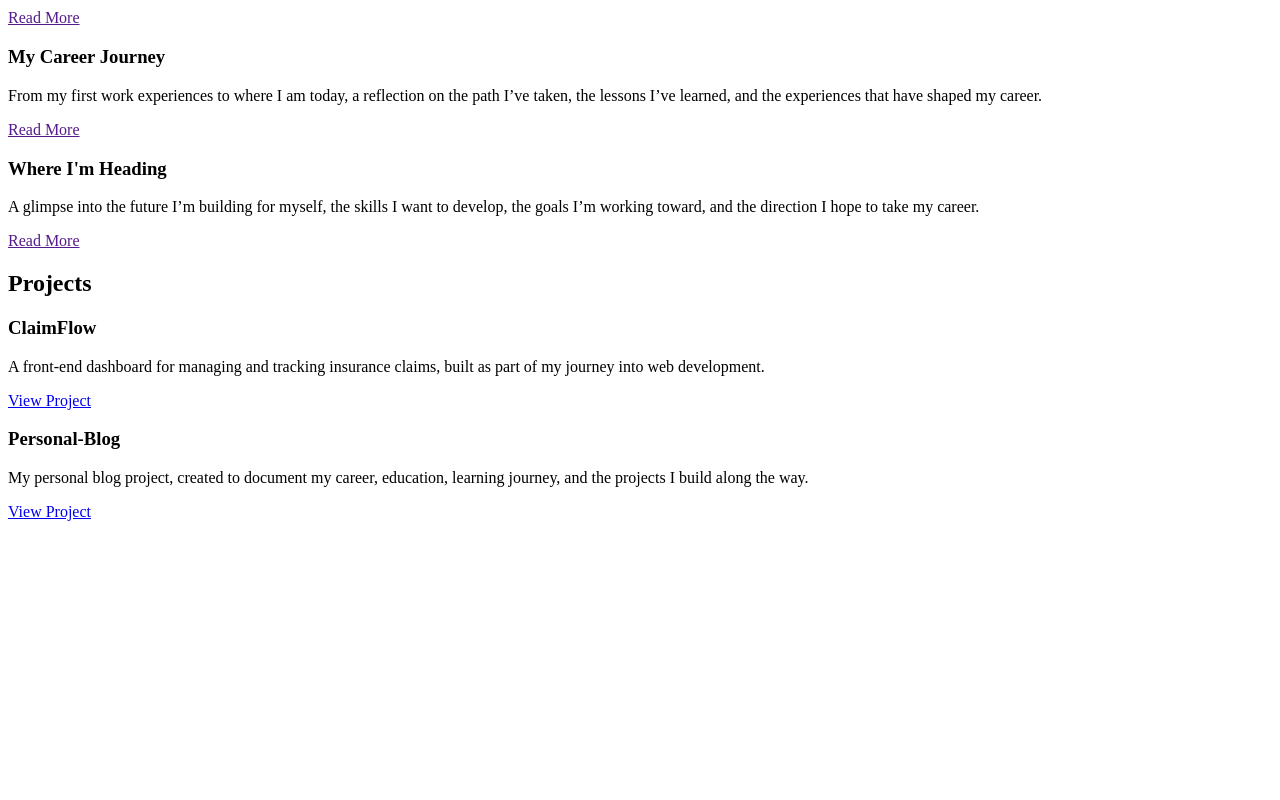
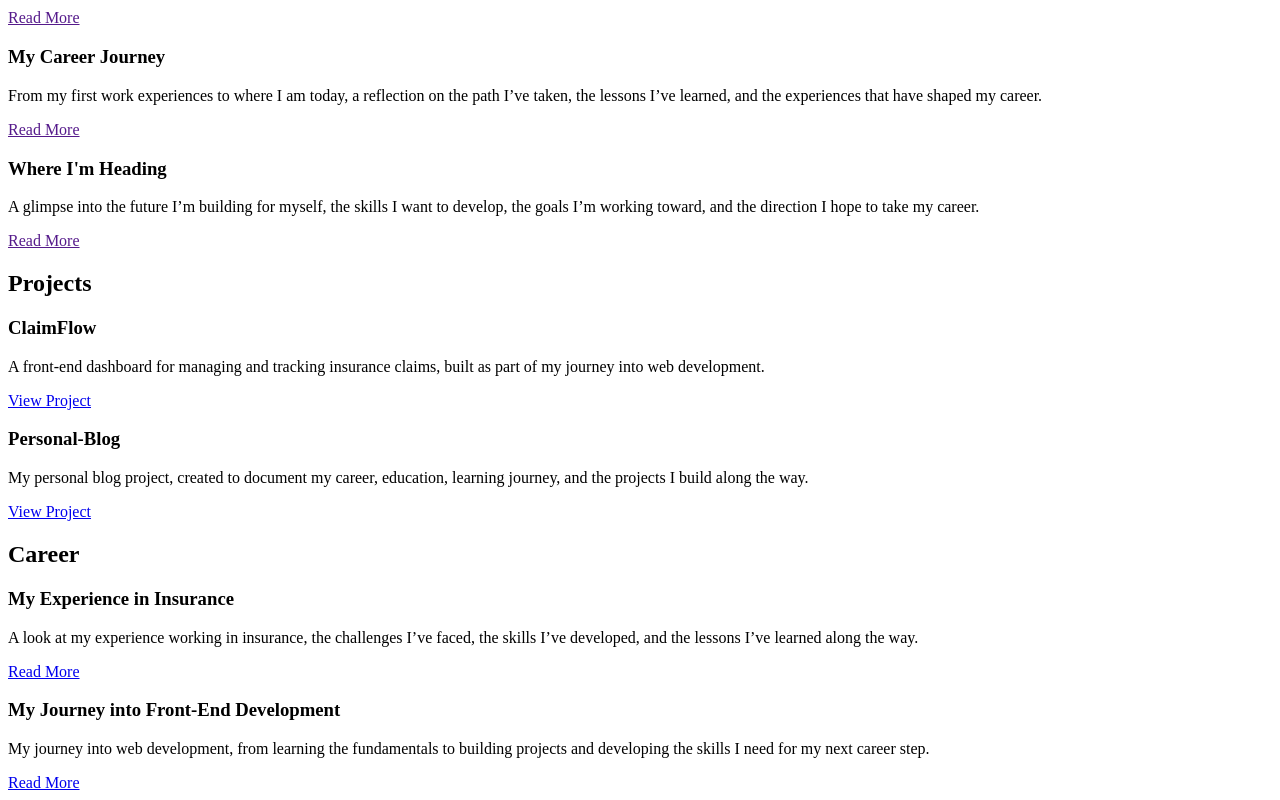
Before and after one commit to kalagermousavi/Personal-Blog, a plain HTML site: page index.html in a window 1280 px wide. Shown: the part 339-1139 px from the top of the page. Before the commit the page ends 868 px from the top, so only its background shows below. Drawn offline with Linux system fonts and the light colour scheme.

Commit message:
feat: add career section

```diff
--- a/index.html
+++ b/index.html
@@ -64,6 +64,19 @@
         <a href="#">View Project</a>
     </article>
 </section>
+<section>
+    <h2>Career</h2>
+    <article>
+        <h3>My Experience in Insurance</h3>
+        <p>A look at my experience working in insurance, the challenges I’ve faced, the skills I’ve developed, and the lessons I’ve learned along the way.</p>
+        <a href="#">Read More</a>
+    </article>
+     <article>
+        <h3>My Journey into Front-End Development</h3>
+        <p>My journey into web development, from learning the fundamentals to building projects and developing the skills I need for my next career step.</p>
+        <a href="#">Read More</a>
+    </article>
+</section>
         </main>
 
 
```
